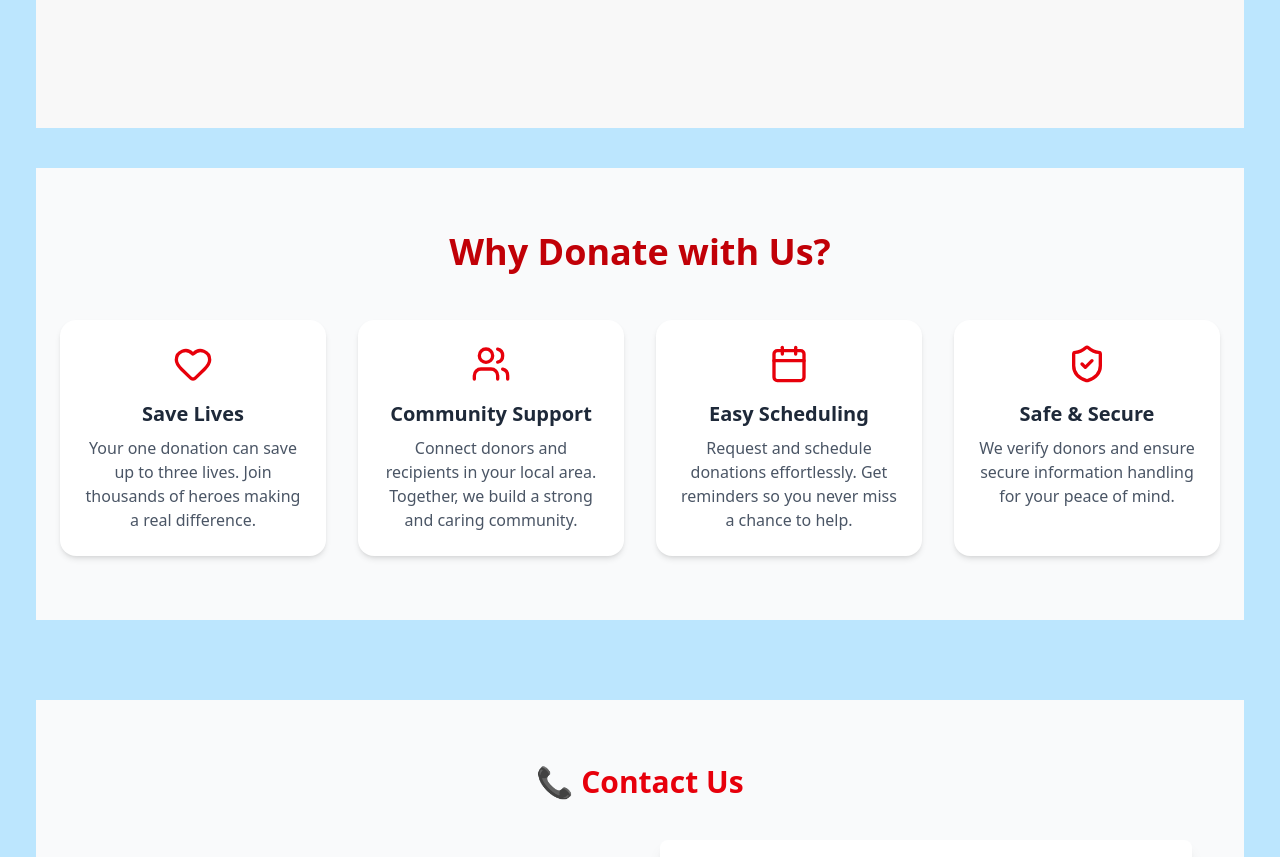
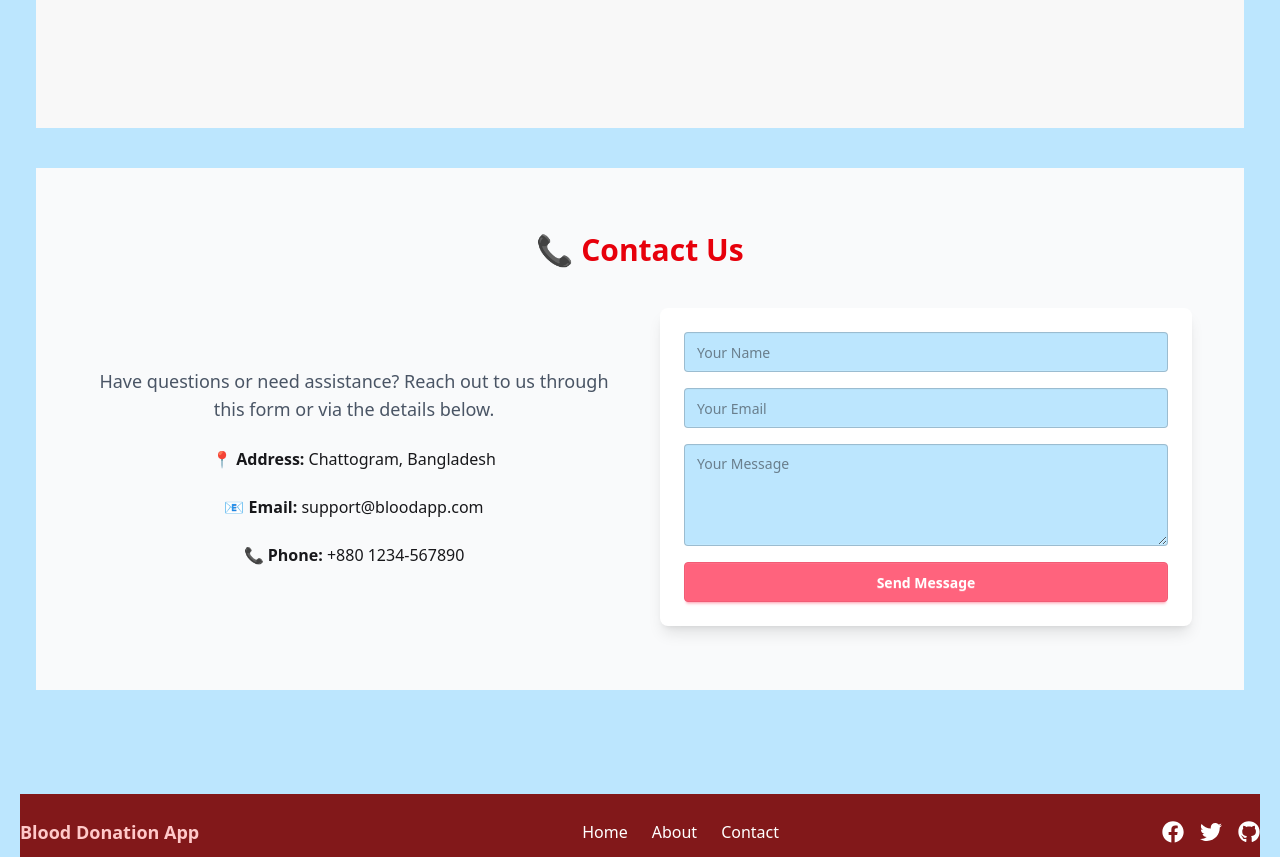
Before and after one commit to rabbanictgbd/luxury-real-estate-platform, a React app in the folder frontend/: page / in a window 1280 px wide. Shown: the part 540-1397 px from the top of the page. Built offline with nearby package versions, Linux system fonts and the light colour scheme; no server answers; the HTML template or start-up script is replaced by a standard one.

Commit message:
register updated

```diff
--- a/frontend/src/components/Features.jsx
+++ /dev/null
@@ -1,56 +0,0 @@
-// components/Features.jsx
-import { Heart, Users, Calendar, ShieldCheck } from "lucide-react";
-
-const features = [
-  {
-    icon: <Heart className="w-10 h-10 text-red-600" />,
-    title: "Save Lives",
-    description:
-      "Your one donation can save up to three lives. Join thousands of heroes making a real difference.",
-  },
-  {
-    icon: <Users className="w-10 h-10 text-red-600" />,
-    title: "Community Support",
-    description:
-      "Connect donors and recipients in your local area. Together, we build a strong and caring community.",
-  },
-  {
-    icon: <Calendar className="w-10 h-10 text-red-600" />,
-    title: "Easy Scheduling",
-    description:
-      "Request and schedule donations effortlessly. Get reminders so you never miss a chance to help.",
-  },
-  {
-    icon: <ShieldCheck className="w-10 h-10 text-red-600" />,
-    title: "Safe & Secure",
-    description:
-      "We verify donors and ensure secure information handling for your peace of mind.",
-  },
-];
-
-export default function Features() {
-  return (
-    <section className="py-16 bg-gray-50">
-      <div className="max-w-7xl mx-auto px-6 text-center">
-        <h2 className="text-3xl md:text-4xl font-bold text-red-700 mb-12">
-          Why Donate with Us?
-        </h2>
-
-        <div className="grid grid-cols-1 sm:grid-cols-2 lg:grid-cols-4 gap-8">
-          {features.map((feature, index) => (
-            <div
-              key={index}
-              className="bg-white shadow-md rounded-2xl p-6 hover:shadow-lg transition duration-300"
-            >
-              <div className="flex justify-center mb-4">{feature.icon}</div>
-              <h3 className="text-xl font-semibold text-gray-800 mb-2">
-                {feature.title}
-              </h3>
-              <p className="text-gray-600">{feature.description}</p>
-            </div>
-          ))}
-        </div>
-      </div>
-    </section>
-  );
-}
--- a/frontend/src/pages/Home.jsx
+++ b/frontend/src/pages/Home.jsx
@@ -1,5 +1,4 @@
 import { Link } from "react-router-dom";
-import Features from "../components/Features";
 import ContactUs from "../components/ContactUs";
 import { useContext } from "react";
 import { AuthContext } from "../context/AuthProvider";
@@ -34,10 +33,7 @@ export default function Home() {
         </div>
       </div>
 
-      {/* Placeholder Sections */}
-      <section className="py-10  text-center">
-        <Features></Features>
-      </section>
+
 
       <section className="py-10  text-center bg-base-100">
         <ContactUs></ContactUs>
--- a/frontend/src/pages/Register.jsx
+++ b/frontend/src/pages/Register.jsx
@@ -80,9 +80,7 @@ export default function Register() {
       const data = await res.json();
       if (!res.ok) throw new Error(data.message || "Registration failed");
 
-      // Firebase user creation
-      await register(email, password);
-      Swal.fire("Success", "Registration successful! You can now login.", "success");
+
       navigate("/login");
     } catch (err) {
       Swal.fire("Error", err.message, "error");
```
Also changed, not shown: frontend/src/context/AuthContext.jsx (deleted, +0 -36 lines).
